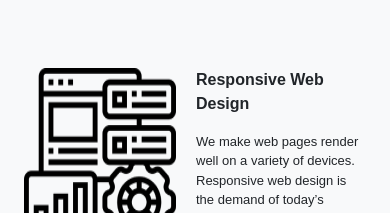
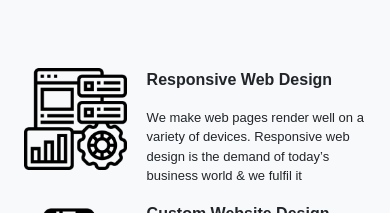
Before and after one commit to bhavuksidhu/VBS-Tech, a React (Create React App) app: page /webdesignn in a window 390 px wide. Shown: the part 631-844 px from the top of the page. Built offline with nearby package versions, Linux system fonts and the light colour scheme.

Commit message:
updating web development page

```diff
--- a/src/Component/Services.css
+++ b/src/Component/Services.css
@@ -37,11 +37,19 @@ font-weight: 700;
     display: flex;
     gap:20px;
 }
-.imgdiv {
+.imgdiv1 {
     width: fit-content;
     height: fit-content;
     object-fit: cover;
+    max-width: 30%;
 }
 .paradiv {
     font-size: small;
 }
+@media only screen and (max-width: 767px) {
+    .bi {
+    display: flex !important;
+    gap: 60px;
+
+    }
+  }
--- a/src/Component/Webdevelopment.js
+++ b/src/Component/Webdevelopment.js
@@ -38,7 +38,7 @@ export default function Webdevelopment() {
         </div>
         <div className='container-fluid pt-5'>
             <div className='container'>
-                <div className='row'>
+                <div className='row bi'>
                     <div className='col-lg-6 col-md-6 col-sm-12'>
                         <div className='divwd'>
                             <img src={img1} className='imgdiv1'/>
@@ -62,7 +62,10 @@ export default function Webdevelopment() {
 
                         </div>
                     </div>
-                    <div className='row mt-5'>
+
+
+                </div>
+                <div className='row mt-5 bi'>
                     <div className='col-lg-6 col-md-6 col-sm-12'>
                         <div className='divwd'>
                             <img src={img3} className='imgdiv1'/>
@@ -88,8 +91,6 @@ export default function Webdevelopment() {
                         </div>
                     </div>
                     </div>
-
-                </div>
             </div>
         </div>
         <Footer/>
--- a/src/LandingPage/LandingPage.js
+++ b/src/LandingPage/LandingPage.js
@@ -92,7 +92,7 @@ export default function LandingPage() {
 
             </div>
             <div className='google d-flex align-items-center'>
-              <Link to="https://www.worshipserve.com/"> <img src={img3} className='imgphoto' /></Link>
+              <a href="https://www.worshipserve.com/"> <img src={img3} className='imgphoto' /></a>
 
             </div>
             <div className='google d-flex align-items-center'>
```
